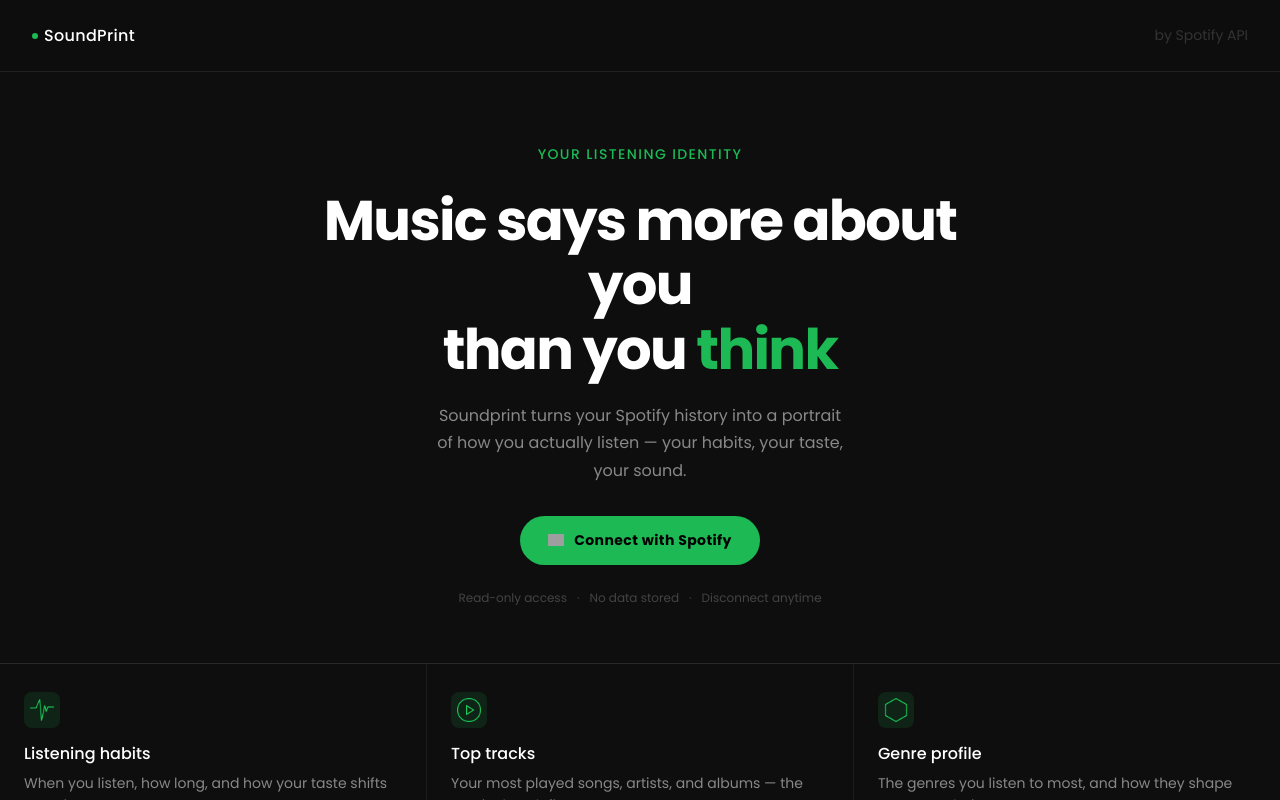
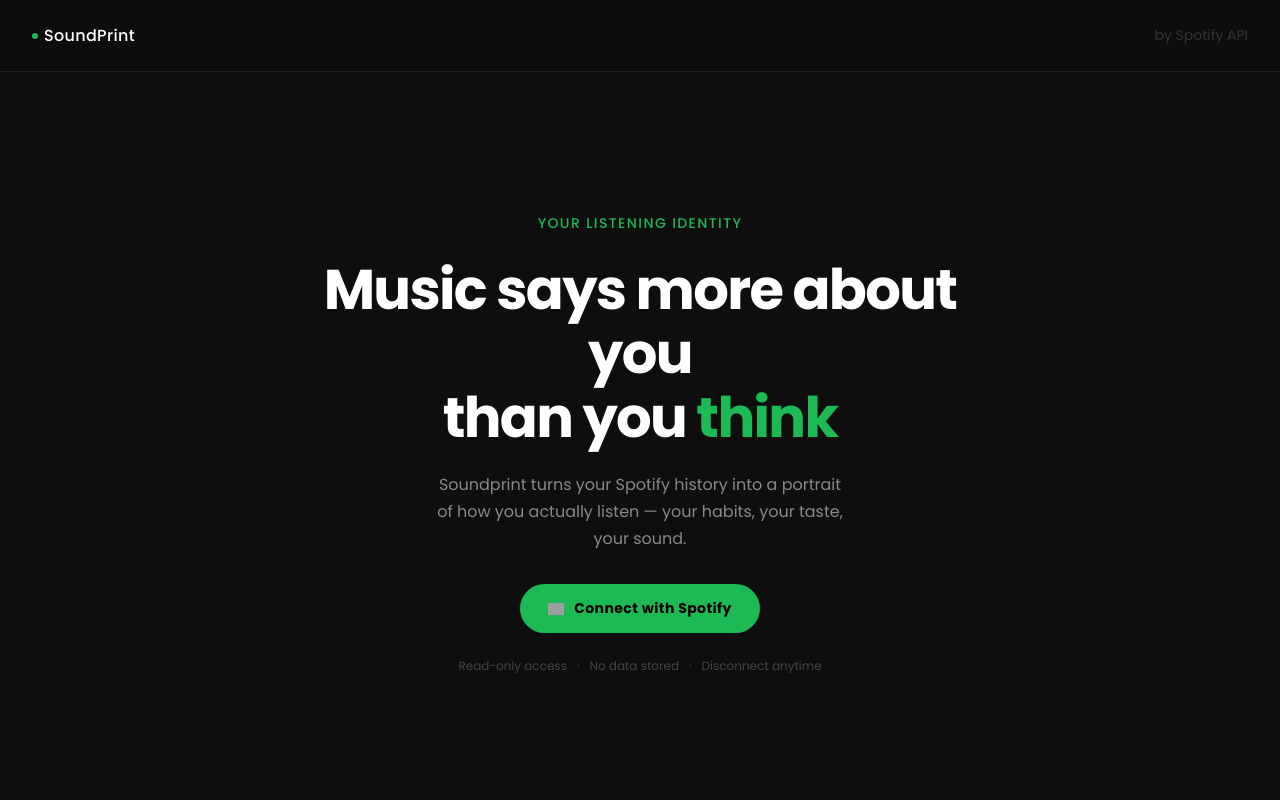
Before and after one commit to F-05/SoundPrint, a React (Vite) app: page / in a window 1280 px wide. Shown: the top 800 px of the page. Built offline with nearby package versions, Linux system fonts and the light colour scheme; no server answers; grey boxes are pictures that could not be loaded.

Commit message:
refactor: fix the layout of the landing page

```diff
--- a/src/components/landing/cta/Cta.css
+++ b/src/components/landing/cta/Cta.css
@@ -3,6 +3,10 @@
   margin-inline: auto;
   padding: 4.5rem var(--page-padding-x) 3.5rem;
   text-align: center;
+  min-height: calc(100vh - var(--header-height));
+  display: flex;
+  flex-direction: column;
+  justify-content: center;
 }
 
 .sp-cta-eyebrow {
@@ -38,9 +42,11 @@
 }
 
 .sp-cta-button {
+  max-width: max-content;
   display: inline-flex;
   align-items: center;
   justify-content: center;
+  margin-inline: auto;
   gap: 0.625rem;
   padding: 0.875rem 1.75rem;
   border-radius: var(--radius-pill);
```
